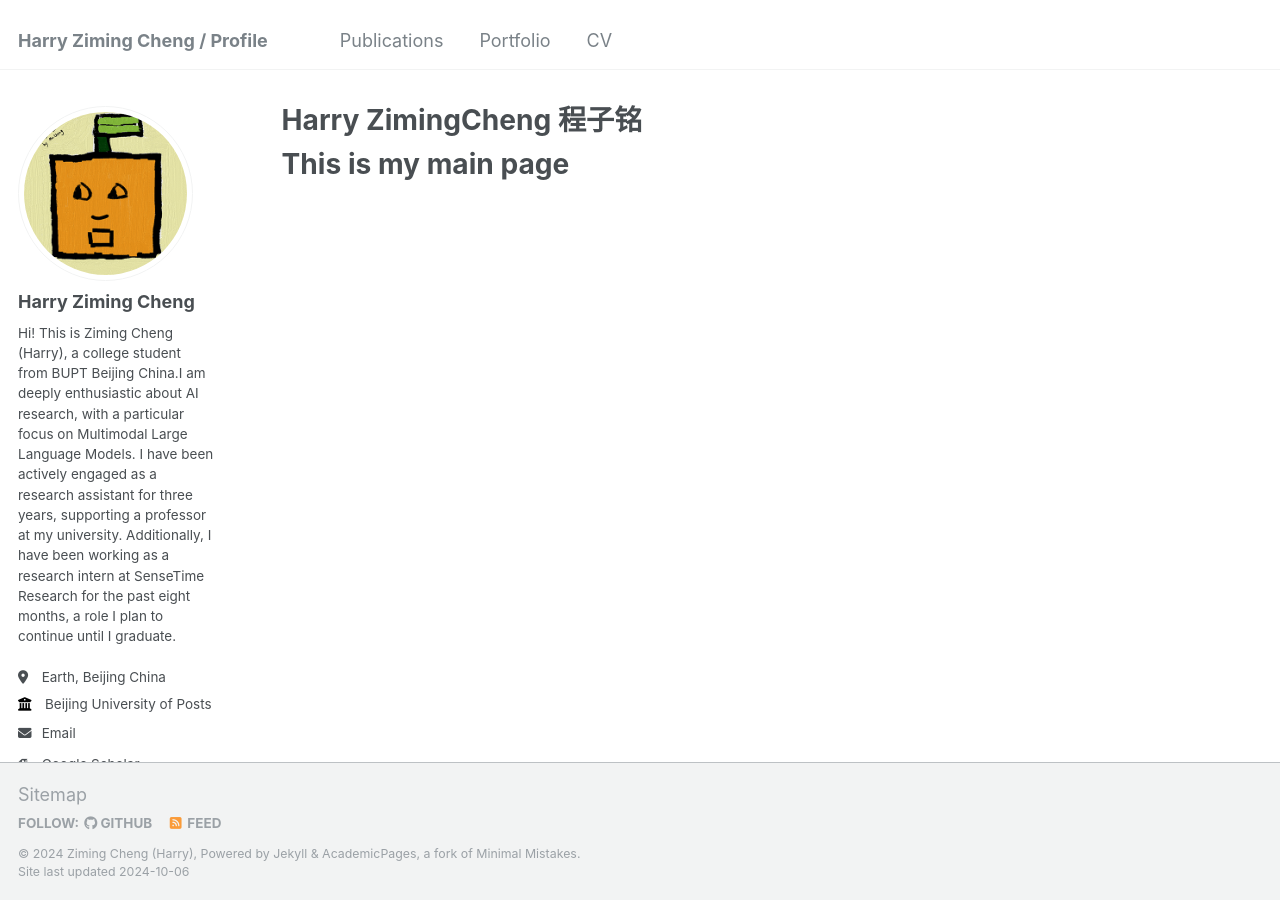
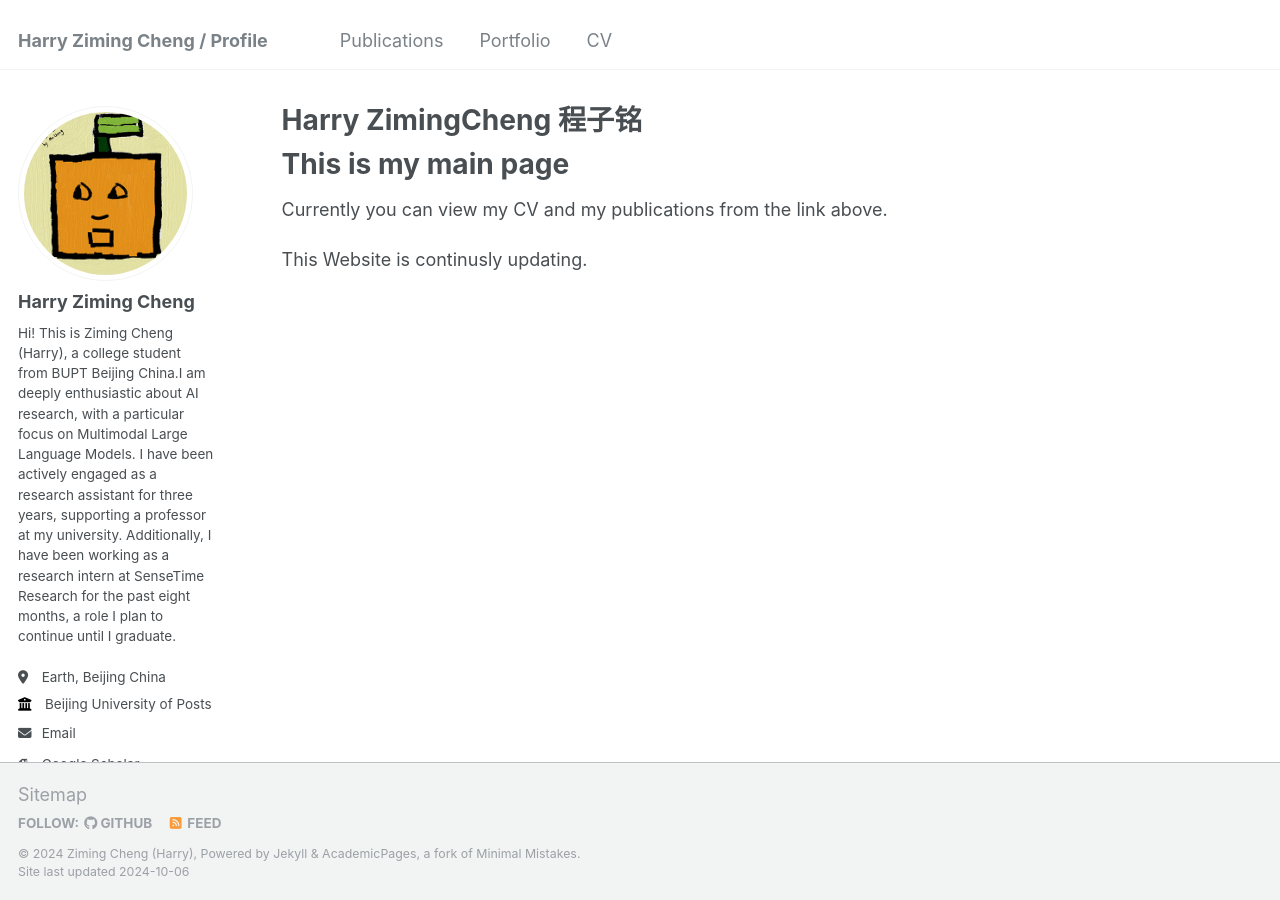
Before and after one commit to HarrytheOrange/harrytheorange.github.io, a Jekyll site: the page built from _pages/about.md, in a window 1280 px wide. Built offline with Jekyll 4.4.1, drawn with Linux system fonts in a browser that asks for light colours; some web fonts are replaced.

Commit message:
Update about.md

```diff
--- a/_pages/about.md
+++ b/_pages/about.md
@@ -6,5 +6,9 @@ redirect_from:
   - /about/
   - /about.html
 ---
+
 This is my main page
 ======
+Currently you can view my CV and my publications from the link above.
+
+This Website is continusly updating.
```
